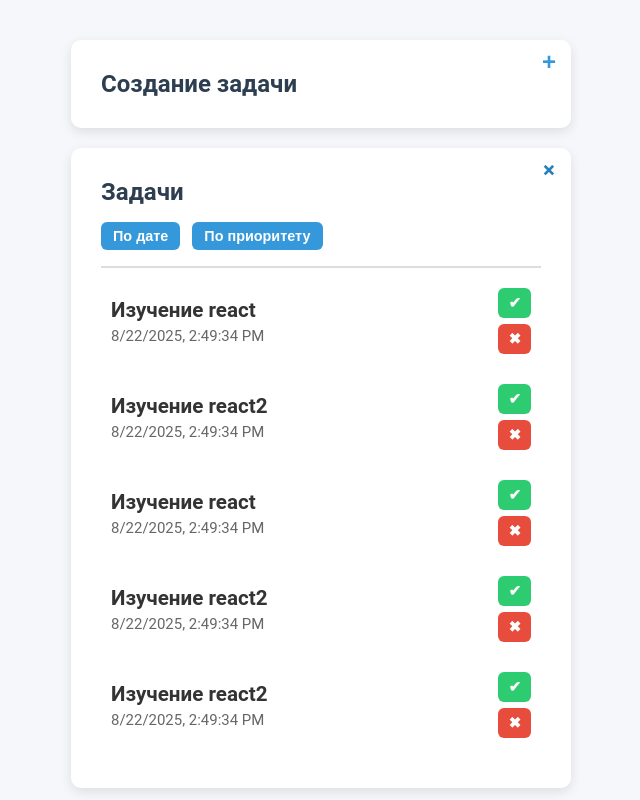
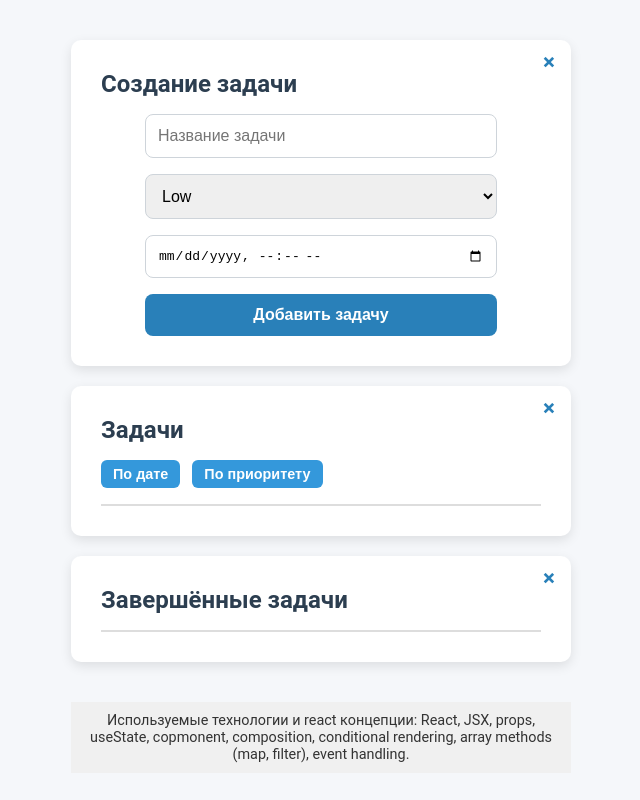
Before and after one commit to K0mariki/react_taskList, a React app: page / in a window 1280 px wide. Shown: the top 800 px of the page, without its empty margins (319-959 px from the left). Built offline with nearby package versions, Linux system fonts and the light colour scheme; the HTML template or start-up script is replaced by a standard one.

Commit message:
Новая функция - 'Добавление задач' + изменены цвета приоритетности задач

```diff
--- a/src/App.jsx
+++ b/src/App.jsx
@@ -1,53 +1,8 @@
 import { useState } from "react";
-
-const dataTask = [
-  {
-    id: crypto.randomUUID(),
-    title: "Изучение react",
-    priority: "High",
-    date: 1,
-    complete: false
-  },
-  {
-    id: crypto.randomUUID(),
-    title: "Изучение react2",
-    priority: "High",
-    date: 1,
-    complete: false
-  },
-    {
-    id: crypto.randomUUID(),
-    title: "Изучение react",
-    priority: "High",
-    date: 1,
-    complete: false
-  },
-  {
-    id: crypto.randomUUID(),
-    title: "Изучение react2",
-    priority: "High",
-    date: 1,
-    complete: false
-  },
-    {
-    id: crypto.randomUUID(),
-    title: "Изучение react",
-    priority: "High",
-    date: 1,
-    complete: true
-  },
-  {
-    id: crypto.randomUUID(),
-    title: "Изучение react2",
-    priority: "High",
-    date: 1,
-    complete: false
-  },
-];
 
 function App() {
   const [openSection, setOpenSection] = useState({
-    openTaskForm: false,
+    openTaskForm: true,
     openTaskList: true,
     openCompletedTaskList: true,
   });
@@ -57,6 +12,14 @@ function App() {
       ...prev,
       [section]: !prev[section],
     }));
+  }
+  const [tasks, setTasks] = useState([]);
+
+  function addTask(task) {
+    setTasks([
+      ...tasks,
+      { ...task, completed: false, id: crypto.randomUUID() },
+    ]);
   }
 
   return (
@@ -72,7 +35,7 @@ function App() {
           >
             +
           </button>
-          {openSection.openTaskForm && <TaskForm />}
+          {openSection.openTaskForm && <TaskForm addTask={addTask} />}
         </div>
       </section>
       <section>
@@ -92,7 +55,7 @@ function App() {
                 <button className="sort-button">По дате</button>
                 <button className="sort-button">По приоритету</button>
               </div>
-              <TaskList />
+              <TaskList tasks={tasks} />
             </>
           )}
         </div>
@@ -108,7 +71,9 @@ function App() {
             +
           </button>
           <h2>Завершённые задачи</h2>
-          {openSection.openCompletedTaskList && <CompletedTaskList />}
+          {openSection.openCompletedTaskList && (
+            <CompletedTaskList tasks={tasks} />
+          )}
         </div>
       </section>
       <Footer />
@@ -116,47 +81,85 @@ function App() {
   );
 }
 
-function TaskForm() {
+function TaskForm({ addTask }) {
+  const [formElement, setFormElement] = useState({
+    title: "",
+    priority: "low",
+    deadline: "",
+  });
+
+  function handleSubmit(e) {
+    e.preventDefault();
+    addTask({ ...formElement });
+    setFormElement({ title: "", priority: "low", deadline: "" });
+  }
+
   return (
-    <form action="" className="task-form">
-      <input type="text" value={""} placeholder="Название задачи" required />
-      <select value={""}>
-        <option value="High">High</option>
-        <option value="Medium">Medium</option>
-        <option value="Low">Low</option>
+    <form className="task-form" action="" onSubmit={handleSubmit}>
+      <input
+        type="text"
+        value={formElement.title}
+        placeholder="Название задачи"
+        required
+        onChange={(e) =>
+          setFormElement({ ...formElement, title: e.target.value })
+        }
+      />
+      <select
+        value={formElement.priority}
+        onChange={(e) =>
+          setFormElement({ ...formElement, priority: e.target.value })
+        }
+      >
+        <option value="low">Low</option>
+        <option value="medium">Medium</option>
+        <option value="high">High</option>
       </select>
-      <input type="datetime-local" value={""} required />
+      <input
+        type="datetime-local"
+        required
+        value={formElement.deadline}
+        onChange={(e) =>
+          setFormElement({ ...formElement, deadline: e.target.value })
+        }
+      />
       <button type="submit">Добавить задачу</button>
     </form>
   );
 }
 
-function TaskList() {
+function TaskList({ tasks }) {
   return (
     <ul className="task-list">
-      {dataTask.filter((task) => !task.complete).map((task) => (
-        <TaskItem key={task.id} obj={task} />
-      ))}
+      {tasks
+        .filter((task) => !task.complete)
+        .map((task) => (
+          <TaskItem key={task.id} taskObj={task} />
+        ))}
     </ul>
   );
 }
 
-function CompletedTaskList() {
+function CompletedTaskList({ tasks }) {
   return (
     <ul className="task-list">
-      {dataTask.filter((task) => task.complete).map((task) => (
-        <TaskItem key={task.id} obj={task} />
-      ))}
+      {tasks
+        .filter((task) => task.complete)
+        .map((task) => (
+          <TaskItem key={task.id} taskObj={task} />
+        ))}
     </ul>
   );
 }
 
-function TaskItem(props) {
+function TaskItem({ taskObj }) {
+  const {title, priority, deadline, id} = taskObj
+
   return (
-    <li className="task-item">
+    <li className={`task-item ${priority}`}>
       <div className="task-info">
-        <h3>{props.obj.title}</h3>
-        <div className="task-deadline">{new Date().toLocaleString()}</div>
+        <h3>{title}<strong> {priority}</strong></h3>
+        <div className="task-deadline">Дедлайн: {new Date(deadline).toLocaleString()}</div>
       </div>
       <div className="task-buttons">
         <button className="complete-button">&#10004;</button>
--- a/src/index.css
+++ b/src/index.css
@@ -176,21 +176,21 @@ h2 {
 }
 
 .task-item.high {
-  background-color: #f8d7da;
-  color: #741abe;
-  border-left: 6px solid #f5c6cb;
+  background-color: #d5a9fa;
+  color: #9226eb;
+  border-left: 6px solid #9226eb;
 }
 
 .task-item.medium {
-  background-color: #fff3cd;
-  color: #d5d811;
-  border-left: 6px solid #ffeeba;
+  background-color: #c5f8a7;
+  color: #6bc437;
+  border-left: 6px solid #6bc437;
 }
 
 .task-item.low {
-  background-color: #d4edda;
-  color: #155724;
-  border-left: 6px solid #c3e6cb;
+  background-color: #c1e9fc;
+  color: #266beb;
+  border-left: 6px solid #266beb;
 }
 
 .task-item:hover {
```
